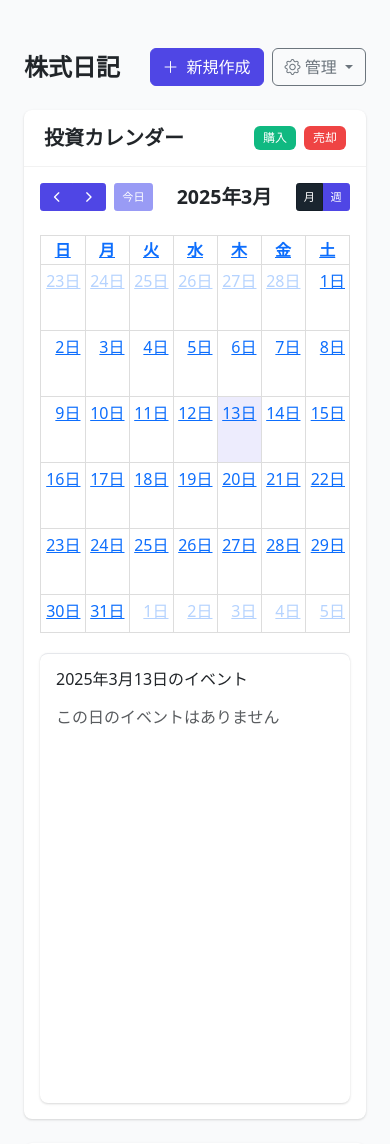
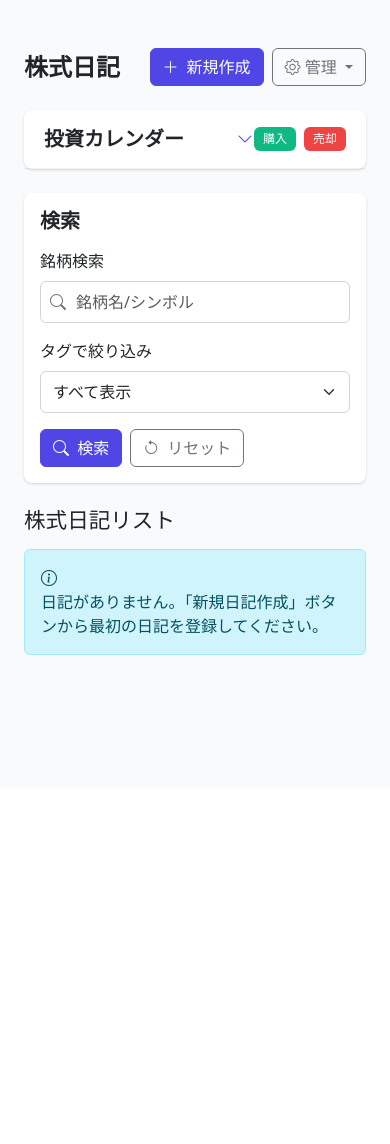
Before and after one commit to noknok06/stock-dialy, a Django app: page /stockdiary/ in a window 390 px wide. Shown: the part 56-1200 px from the top of the page. After the commit the page ends 711 px from the top, so only its background shows below. Run offline with Django 4.2, Linux system fonts and the light colour scheme; the visitor is signed in with stand-in values (Sample User, id 1); data that the repository does not hold is empty; some libraries are stand-ins or nearby versions.

Commit message:
アコーディオン

```diff
--- a/stockdiary/templates/stockdiary/home.html
+++ b/stockdiary/templates/stockdiary/home.html
@@ -369,6 +369,36 @@
         cursor: pointer;
         background-color: rgba(243, 244, 246, 0.5);
     }
+
+    /* アコーディオンスタイル */
+    @media (max-width: 767.98px) {
+        .card-header .card-title {
+            display: flex;
+            align-items: center;
+            justify-content: space-between;
+            width: 100%;
+        }
+
+        .card-header .btn-link {
+            color: var(--primary-color);
+            text-decoration: none;
+            transition: transform 0.2s;
+        }
+
+        .card-header .btn-link[aria-expanded="true"] .bi-chevron-down {
+            transform: rotate(180deg);
+        }
+
+        /* カレンダーの高さをモバイル用に調整 */
+        #calendar {
+            height: 400px;
+        }
+
+        /* アコーディオンアニメーション */
+        .collapse {
+            transition: all 0.3s ease;
+        }
+    }
 </style>
 {% endblock %}
 
@@ -396,12 +426,21 @@
     <!-- カレンダー -->
     <div class="card mb-4">
         <div class="card-header d-flex justify-content-between align-items-center">
-            <h5 class="card-title">投資カレンダー</h5>
+            <h5 class="card-title mb-0">
+                投資カレンダー
+                <!-- スマホ表示時のアコーディオントグル -->
+                <button class="btn btn-link p-0 ms-2 d-md-none" type="button" data-bs-toggle="collapse"
+                    data-bs-target="#calendarCollapse" aria-expanded="false" aria-controls="calendarCollapse">
+                    <i class="bi bi-chevron-down"></i>
+                </button>
+            </h5>
             <div class="calendar-legend d-flex">
                 <span class="badge bg-success me-2">購入</span>
                 <span class="badge bg-danger">売却</span>
             </div>
         </div>
+        <!-- スマホ表示ではcollapse追加、PC表示では常に表示 -->
+        <div class="collapse d-md-block" id="calendarCollapse">
             <div class="card-body">
                 <div class="calendar-container">
                     <div id="calendar"></div>
@@ -409,6 +448,7 @@
                         <h6 class="mb-3" id="selected-date">選択日のイベント</h6>
                         <div id="day-events">
                             <p class="text-muted">日付を選択するとイベントが表示されます</p>
+                        </div>
                     </div>
                 </div>
             </div>
@@ -620,6 +660,39 @@
 <script src="https://cdn.jsdelivr.net/npm/fullcalendar@5.10.1/locales/ja.js"></script>
 <script>
     document.addEventListener('DOMContentLoaded', function () {
+        const adjustCalendarHeight = () => {
+            const calendar = document.getElementById('calendar');
+            if (calendar && window.innerWidth < 768) {
+                const fcView = calendar.querySelector('.fc-view-harness');
+                if (fcView) {
+                    fcView.style.height = '350px';
+                }
+            }
+        };
+        // カレンダーが初期化された後にサイズ調整
+        setTimeout(adjustCalendarHeight, 500);
+
+        // アコーディオントグルイベント
+        const calendarCollapse = document.getElementById('calendarCollapse');
+        if (calendarCollapse) {
+            calendarCollapse.addEventListener('shown.bs.collapse', function() {
+                // アコーディオンが開かれたらカレンダーを再描画
+                const calendar = document.querySelector('.fc');
+                if (calendar) {
+                    const calendarApi = calendar.fcCalendar;
+                    if (calendarApi) {
+                        setTimeout(() => calendarApi.updateSize(), 10);
+                    }
+                }
+
+                // サイズ調整
+                adjustCalendarHeight();
+            });
+        }
+
+        // ウィンドウサイズ変更時にも調整
+        window.addEventListener('resize', adjustCalendarHeight);
+
         // カレンダー要素
         const calendarEl = document.getElementById('calendar');
         const selectedDateEl = document.getElementById('selected-date');
```
Lines whose indentation alone changed are shown as unchanged.
